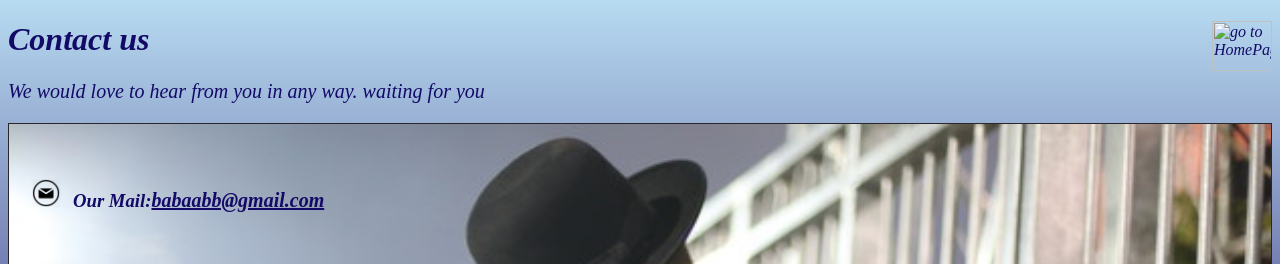
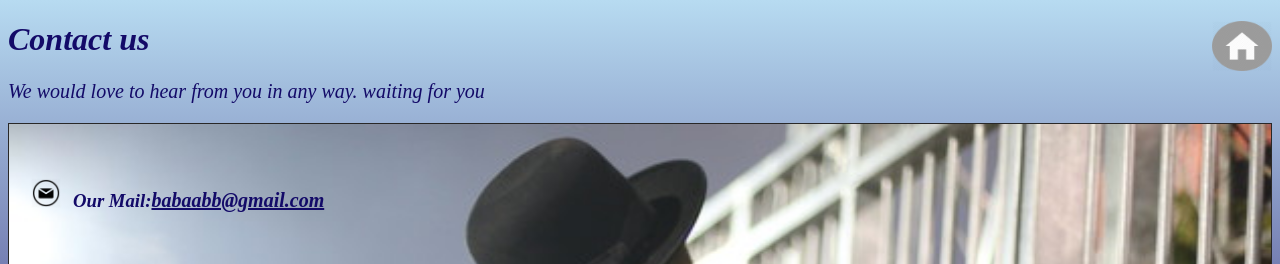
Before and after one commit to HadarLeiner/giyur.html.css, a website: page content.html in a window 1280 px wide. Shown: the top 264 px of the page. Drawn offline with Linux system fonts and the light colour scheme; files whose address does not match are found by name.

Commit message:
Initial commit

```diff
--- a/content.html
+++ b/content.html
@@ -47,7 +47,7 @@
 </head>
 
 <body>
-    <a href="homePage.html" target="_parent" class="rigth"><img src="Home-512.png" title="go to HomePage" width=60
+    <a href="index.html" target="_parent" class="rigth"><img src="./imgs/Home-512.png" title="go to HomePage" width=60
             height=50></a>
     <h1>Contact us
     </h1>
```
Also changed, not shown: links.html (+1 -1 lines), prosses.html (+1 -1 lines).
